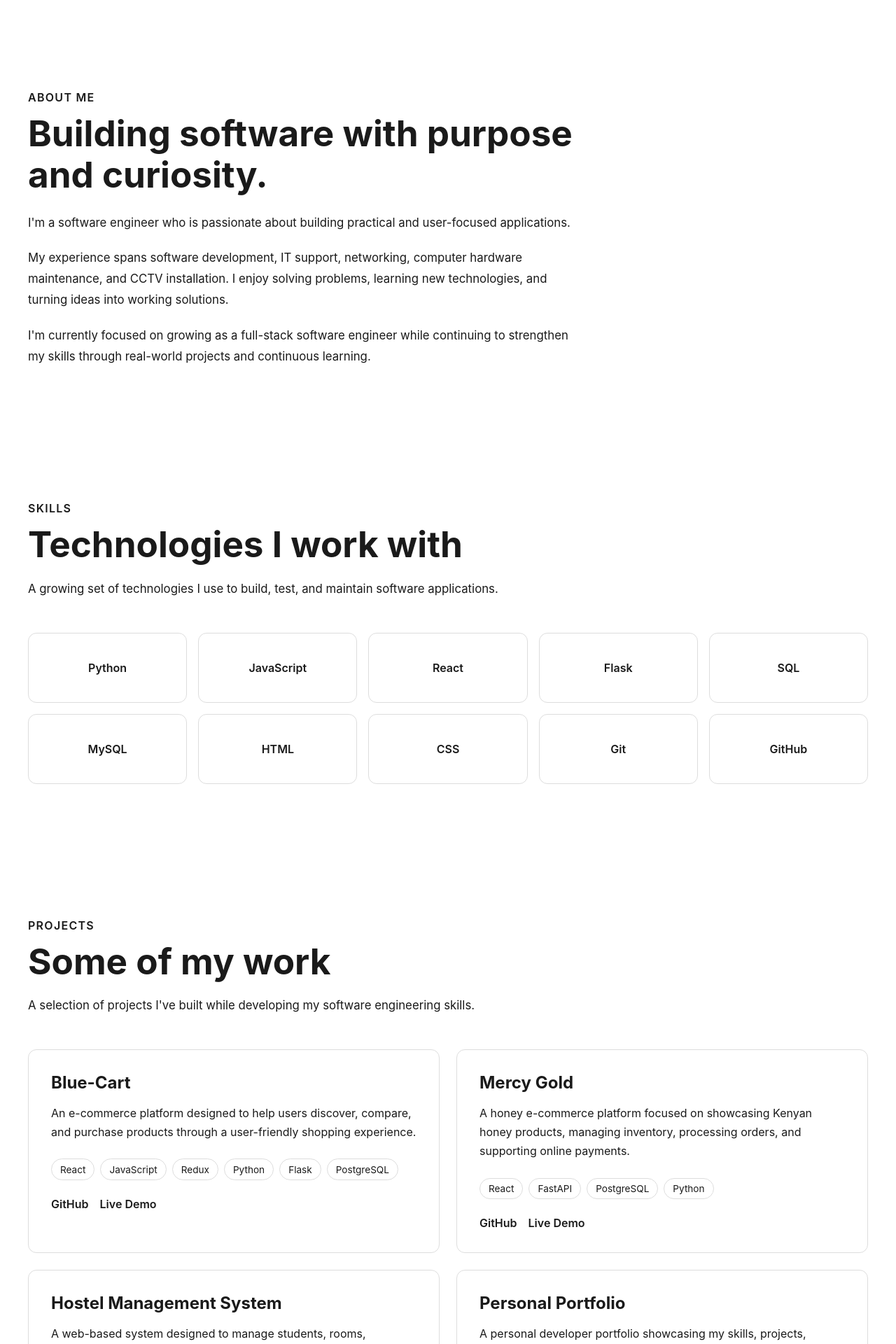
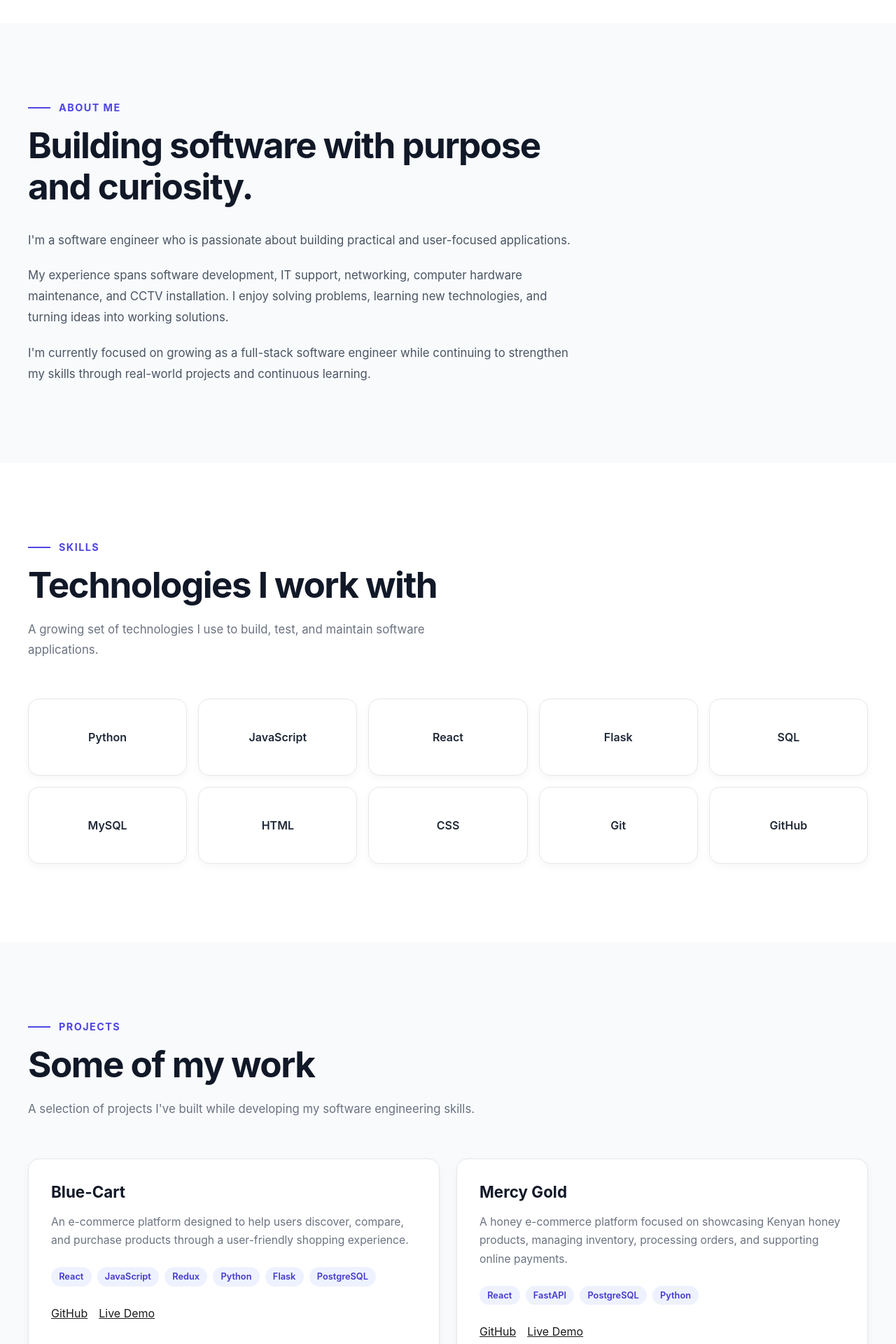
Before and after one commit to mburumanasseh/my-portfolio, a React (Vite) app: page / in a window 1280 px wide. Shown: the part 740-2660 px from the top of the page at 70% size. Built offline with nearby package versions, Linux system fonts and the light colour scheme.

Commit message:
style: polish portfolio sections

```diff
--- a/src/sections/About.css
+++ b/src/sections/About.css
@@ -1,5 +1,7 @@
 .about {
-  padding: 6rem 2rem;
+  padding: 7rem 2rem;
+
+  background: #f8fafc;
 }
 
 .about__container {
@@ -9,25 +11,52 @@
 }
 
 .about__content {
-  max-width: 800px;
+  max-width: 850px;
 }
 
 .about__eyebrow {
-  margin: 0 0 0.75rem;
-  font-size: 1rem;
-  font-weight: 600;
+  display: flex;
+  align-items: center;
+  gap: 0.75rem;
+
+  margin: 0 0 1rem;
+
+  color: #4f46e5;
+
+  font-size: 0.9rem;
+  font-weight: 700;
   text-transform: uppercase;
-  letter-spacing: 0.08em;
+  letter-spacing: 0.1em;
+}
+
+.about__eyebrow::before {
+  content: '';
+
+  width: 2rem;
+  height: 2px;
+
+  background: #4f46e5;
 }
 
 .about__title {
-  margin: 0 0 1.5rem;
+  max-width: 750px;
+
+  margin: 0 0 2rem;
+
+  color: #111827;
+
   font-size: clamp(2rem, 4vw, 3.5rem);
   line-height: 1.15;
+  letter-spacing: -0.03em;
 }
 
 .about__text {
+  max-width: 780px;
+
   margin: 0 0 1.25rem;
+
+  color: #4b5563;
+
   font-size: 1.05rem;
   line-height: 1.8;
 }
@@ -38,6 +67,15 @@
 
 @media (max-width: 768px) {
   .about {
-    padding: 4rem 1.25rem;
+    padding: 5rem 1.25rem;
+  }
+
+  .about__title {
+    margin-bottom: 1.5rem;
+  }
+
+  .about__text {
+    font-size: 1rem;
+    line-height: 1.75;
   }
 }
--- a/src/sections/ContactCTA.css
+++ b/src/sections/ContactCTA.css
@@ -1,75 +1,151 @@
 .contact {
-  padding: 6rem 2rem;
+  padding: 7rem 2rem;
+
+  background: #f8fafc;
 }
 
 .contact__container {
   width: 100%;
-  max-width: 1000px;
+  max-width: 1200px;
   margin: 0 auto;
 }
 
 .contact__content {
-  max-width: 750px;
+  max-width: 850px;
+  margin: 0 auto;
+
+  padding: 4rem;
+
+  border: 1px solid #e5e7eb;
+  border-radius: 1.25rem;
+
+  background: #ffffff;
+
+  text-align: center;
+
+  box-shadow: 0 20px 50px rgba(15, 23, 42, 0.06);
 }
 
 .contact__eyebrow {
-  margin: 0 0 0.75rem;
-  font-size: 1rem;
-  font-weight: 600;
+  display: flex;
+  align-items: center;
+  justify-content: center;
+  gap: 0.75rem;
+
+  margin: 0 0 1rem;
+
+  color: #4f46e5;
+
+  font-size: 0.9rem;
+  font-weight: 700;
   text-transform: uppercase;
-  letter-spacing: 0.08em;
+  letter-spacing: 0.1em;
+}
+
+.contact__eyebrow::before,
+.contact__eyebrow::after {
+  content: '';
+
+  width: 2rem;
+  height: 2px;
+
+  background: #4f46e5;
 }
 
 .contact__title {
   margin: 0;
-  font-size: clamp(2rem, 5vw, 4rem);
-  line-height: 1.1;
+
+  color: #111827;
+
+  font-size: clamp(2rem, 4vw, 3.5rem);
+  line-height: 1.15;
+  letter-spacing: -0.03em;
 }
 
 .contact__description {
   max-width: 650px;
-  margin: 1.5rem 0 0;
-  font-size: 1.1rem;
-  line-height: 1.7;
+
+  margin: 1.5rem auto 0;
+
+  color: #6b7280;
+
+  font-size: 1.05rem;
+  line-height: 1.75;
 }
 
 .contact__actions {
   display: flex;
+  align-items: center;
+  justify-content: center;
   flex-wrap: wrap;
   gap: 1rem;
+
   margin-top: 2rem;
 }
 
 .contact__button {
-  display: inline-block;
-  padding: 0.85rem 1.5rem;
-  border-radius: 0.5rem;
+  display: inline-flex;
+  align-items: center;
+  justify-content: center;
+
+  min-width: 120px;
+
+  padding: 0.85rem 1.4rem;
+
+  border-radius: 0.65rem;
+
+  font-size: 0.9rem;
+  font-weight: 600;
 
   text-decoration: none;
-  font-weight: 600;
+
+  transition:
+    transform 0.2s ease,
+    box-shadow 0.2s ease,
+    background-color 0.2s ease,
+    border-color 0.2s ease;
+}
+
+.contact__button:hover {
+  transform: translateY(-2px);
 }
 
 .contact__button--primary {
-  background: #111;
-  color: #fff;
+  background: #111827;
+  color: #ffffff;
+}
+
+.contact__button--primary:hover {
+  box-shadow: 0 10px 25px rgba(17, 24, 39, 0.18);
 }
 
 .contact__button--secondary {
-  border: 1px solid #111;
-  color: #111;
+  border: 1px solid #d1d5db;
+
+  background: #ffffff;
+  color: #374151;
 }
 
-@media (max-width: 600px) {
+.contact__button--secondary:hover {
+  border-color: #a5b4fc;
+
+  box-shadow: 0 10px 25px rgba(79, 70, 229, 0.08);
+}
+
+@media (max-width: 768px) {
   .contact {
-    padding: 4rem 1.25rem;
+    padding: 5rem 1.25rem;
+  }
+
+  .contact__content {
+    padding: 3rem 1.5rem;
   }
 
   .contact__actions {
     flex-direction: column;
-    align-items: stretch;
   }
 
   .contact__button {
-    text-align: center;
+    width: 100%;
   }
 }
--- a/src/sections/Experience.css
+++ b/src/sections/Experience.css
@@ -1,82 +1,161 @@
 .experience {
-  padding: 6rem 2rem;
+  padding: 7rem 2rem;
+  background: #ffffff;
 }
 
 .experience__container {
   width: 100%;
-  max-width: 1000px;
+  max-width: 1200px;
   margin: 0 auto;
 }
 
 .experience__header {
-  max-width: 700px;
-  margin-bottom: 3rem;
+  max-width: 750px;
+  margin-bottom: 3.5rem;
 }
 
 .experience__eyebrow {
-  margin: 0 0 0.75rem;
-  font-size: 1rem;
-  font-weight: 600;
+  display: flex;
+  align-items: center;
+  gap: 0.75rem;
+
+  margin: 0 0 1rem;
+
+  color: #4f46e5;
+
+  font-size: 0.9rem;
+  font-weight: 700;
   text-transform: uppercase;
-  letter-spacing: 0.08em;
+  letter-spacing: 0.1em;
+}
+
+.experience__eyebrow::before {
+  content: '';
+
+  width: 2rem;
+  height: 2px;
+
+  background: #4f46e5;
 }
 
 .experience__title {
   margin: 0;
+
+  color: #111827;
+
   font-size: clamp(2rem, 4vw, 3.5rem);
   line-height: 1.15;
-}
-
-.experience__description {
-  margin: 1.25rem 0 0;
-  font-size: 1.05rem;
-  line-height: 1.7;
+  letter-spacing: -0.03em;
 }
 
 .experience__list {
   display: flex;
   flex-direction: column;
-  gap: 1.5rem;
+
+  max-width: 950px;
+
+  margin: 0 auto;
 }
 
-.experience-card {
+.experience__item {
   display: grid;
-  grid-template-columns: 200px 1fr;
-  gap: 2rem;
+  grid-template-columns: 200px minmax(0, 1fr);
+  gap: 2.5rem;
 
-  padding: 2rem;
+  position: relative;
 
-  border: 1px solid #ddd;
-  border-radius: 0.75rem;
+  padding: 0 0 3rem;
 }
 
-.experience-card__period {
+.experience__item:last-child {
+  padding-bottom: 0;
+}
+
+.experience__period {
+  padding-top: 0.25rem;
+
+  color: #6b7280;
+
+  font-size: 0.9rem;
+  font-weight: 600;
+}
+
+.experience__content {
+  position: relative;
+
+  padding-left: 2rem;
+
+  border-left: 2px solid #e5e7eb;
+}
+
+.experience__content::before {
+  content: '';
+
+  position: absolute;
+  top: 0.35rem;
+  left: -7px;
+
+  width: 12px;
+  height: 12px;
+
+  border: 3px solid #ffffff;
+  border-radius: 50%;
+
+  background: #4f46e5;
+
+  box-shadow: 0 0 0 1px #c7d2fe;
+}
+
+.experience__role {
+  margin: 0;
+
+  color: #111827;
+
+  font-size: 1.35rem;
+  line-height: 1.3;
+}
+
+.experience__company {
+  margin: 0.35rem 0 1rem;
+
+  color: #4f46e5;
+
   font-size: 0.95rem;
   font-weight: 600;
 }
 
-.experience-card__role {
+.experience__description {
   margin: 0;
-  font-size: 1.5rem;
-}
 
-.experience-card__company {
-  margin: 0.5rem 0 1rem;
-  font-weight: 600;
-}
+  color: #6b7280;
 
-.experience-card__description {
-  margin: 0;
-  line-height: 1.7;
+  font-size: 1rem;
+  line-height: 1.75;
 }
 
 @media (max-width: 700px) {
   .experience {
-    padding: 4rem 1.25rem;
+    padding: 5rem 1.25rem;
   }
 
-  .experience-card {
+  .experience__header {
+    margin-bottom: 2.5rem;
+  }
+
+  .experience__item {
     grid-template-columns: 1fr;
     gap: 0.75rem;
+
+    padding-bottom: 2.5rem;
+  }
+
+  .experience__period {
+    padding-top: 0;
+
+    font-size: 0.85rem;
+  }
+
+  .experience__content {
+    padding-left: 1.5rem;
   }
 }
--- a/src/sections/Projects.css
+++ b/src/sections/Projects.css
@@ -1,5 +1,6 @@
 .projects {
-  padding: 6rem 2rem;
+  padding: 7rem 2rem;
+  background: #f8fafc;
 }
 
 .projects__container {
@@ -9,49 +10,105 @@
 }
 
 .projects__header {
-  max-width: 700px;
-  margin-bottom: 3rem;
+  max-width: 750px;
+  margin-bottom: 3.5rem;
 }
 
 .projects__eyebrow {
-  margin: 0 0 0.75rem;
-  font-size: 1rem;
-  font-weight: 600;
+  display: flex;
+  align-items: center;
+  gap: 0.75rem;
+
+  margin: 0 0 1rem;
+
+  color: #4f46e5;
+
+  font-size: 0.9rem;
+  font-weight: 700;
   text-transform: uppercase;
-  letter-spacing: 0.08em;
+  letter-spacing: 0.1em;
+}
+
+.projects__eyebrow::before {
+  content: '';
+
+  width: 2rem;
+  height: 2px;
+
+  background: #4f46e5;
 }
 
 .projects__title {
   margin: 0;
+
+  color: #111827;
+
   font-size: clamp(2rem, 4vw, 3.5rem);
   line-height: 1.15;
+  letter-spacing: -0.03em;
 }
 
 .projects__description {
+  max-width: 650px;
+
   margin: 1.25rem 0 0;
+
+  color: #6b7280;
+
   font-size: 1.05rem;
   line-height: 1.7;
 }
 
 .projects__grid {
   display: grid;
-  grid-template-columns: repeat(2, 1fr);
+  grid-template-columns: repeat(2, minmax(0, 1fr));
   gap: 1.5rem;
 }
 
 .project-card {
+  display: flex;
+  flex-direction: column;
+
+  min-height: 100%;
+
   padding: 2rem;
-  border: 1px solid #ddd;
-  border-radius: 0.75rem;
+
+  border: 1px solid #e5e7eb;
+  border-radius: 1rem;
+
+  background: #ffffff;
+
+  box-shadow: 0 4px 12px rgba(15, 23, 42, 0.04);
+
+  transition:
+    transform 0.25s ease,
+    border-color 0.25s ease,
+    box-shadow 0.25s ease;
+}
+
+.project-card:hover {
+  transform: translateY(-6px);
+
+  border-color: #c7d2fe;
+
+  box-shadow: 0 18px 40px rgba(15, 23, 42, 0.09);
 }
 
 .project-card__title {
   margin: 0;
-  font-size: 1.5rem;
+
+  color: #111827;
+
+  font-size: 1.4rem;
+  line-height: 1.3;
 }
 
 .project-card__description {
   margin: 1rem 0 1.5rem;
+
+  color: #6b7280;
+
+  font-size: 0.98rem;
   line-height: 1.7;
 }
 
@@ -59,32 +116,59 @@
   display: flex;
   flex-wrap: wrap;
   gap: 0.5rem;
+
+  margin-bottom: 1.75rem;
 }
 
 .project-card__technology {
-  padding: 0.4rem 0.75rem;
-  border: 1px solid #ddd;
+  padding: 0.4rem 0.7rem;
+
   border-radius: 999px;
-  font-size: 0.85rem;
+
+  background: #eef2ff;
+  color: #4338ca;
+
+  font-size: 0.8rem;
+  font-weight: 600;
 }
 
 .project-card__links {
   display: flex;
+  align-items: center;
   gap: 1rem;
-  margin-top: 1.5rem;
+
+  margin-top: auto;
 }
 
-.project-card__links a {
+.project-card__link {
+  color: #4f46e5;
+
+  font-size: 0.9rem;
+  font-weight: 600;
+
   text-decoration: none;
-  font-weight: 600;
+
+  transition: color 0.2s ease;
+}
+
+.project-card__link:hover {
+  color: #3730a3;
 }
 
 @media (max-width: 768px) {
   .projects {
-    padding: 4rem 1.25rem;
+    padding: 5rem 1.25rem;
+  }
+
+  .projects__header {
+    margin-bottom: 2.5rem;
   }
 
   .projects__grid {
     grid-template-columns: 1fr;
   }
+
+  .project-card {
+    padding: 1.5rem;
+  }
 }
--- a/src/sections/Skills.css
+++ b/src/sections/Skills.css
@@ -1,5 +1,7 @@
 .skills {
-  padding: 6rem 2rem;
+  padding: 7rem 2rem;
+
+  background: #ffffff;
 }
 
 .skills__container {
@@ -10,25 +12,50 @@
 
 .skills__header {
   max-width: 700px;
-  margin-bottom: 3rem;
+  margin-bottom: 3.5rem;
 }
 
 .skills__eyebrow {
-  margin: 0 0 0.75rem;
-  font-size: 1rem;
-  font-weight: 600;
+  display: flex;
+  align-items: center;
+  gap: 0.75rem;
+
+  margin: 0 0 1rem;
+
+  color: #4f46e5;
+
+  font-size: 0.9rem;
+  font-weight: 700;
   text-transform: uppercase;
-  letter-spacing: 0.08em;
+  letter-spacing: 0.1em;
+}
+
+.skills__eyebrow::before {
+  content: '';
+
+  width: 2rem;
+  height: 2px;
+
+  background: #4f46e5;
 }
 
 .skills__title {
   margin: 0;
+
+  color: #111827;
+
   font-size: clamp(2rem, 4vw, 3.5rem);
   line-height: 1.15;
+  letter-spacing: -0.03em;
 }
 
 .skills__description {
+  max-width: 650px;
+
   margin: 1.25rem 0 0;
+
+  color: #6b7280;
+
   font-size: 1.05rem;
   line-height: 1.7;
 }
@@ -40,24 +67,51 @@
 }
 
 .skills__card {
+  position: relative;
+
   display: flex;
   align-items: center;
   justify-content: center;
 
-  min-height: 100px;
+  min-height: 110px;
   padding: 1.5rem;
 
-  border: 1px solid #ddd;
-  border-radius: 0.75rem;
+  border: 1px solid #e5e7eb;
+  border-radius: 1rem;
+
+  background: #ffffff;
+
+  box-shadow: 0 4px 12px rgba(15, 23, 42, 0.04);
+
+  transition:
+    transform 0.2s ease,
+    border-color 0.2s ease,
+    box-shadow 0.2s ease;
+}
+
+.skills__card:hover {
+  transform: translateY(-5px);
+
+  border-color: #c7d2fe;
+
+  box-shadow: 0 14px 30px rgba(15, 23, 42, 0.08);
 }
 
 .skills__name {
+  color: #1f2937;
+
   font-size: 1rem;
   font-weight: 600;
   text-align: center;
 }
 
-@media (max-width: 900px) {
+@media (max-width: 1000px) {
+  .skills__grid {
+    grid-template-columns: repeat(4, 1fr);
+  }
+}
+
+@media (max-width: 800px) {
   .skills__grid {
     grid-template-columns: repeat(3, 1fr);
   }
@@ -65,10 +119,19 @@
 
 @media (max-width: 600px) {
   .skills {
-    padding: 4rem 1.25rem;
+    padding: 5rem 1.25rem;
+  }
+
+  .skills__header {
+    margin-bottom: 2.5rem;
   }
 
   .skills__grid {
     grid-template-columns: repeat(2, 1fr);
   }
+
+  .skills__card {
+    min-height: 90px;
+    padding: 1rem;
+  }
 }
```
